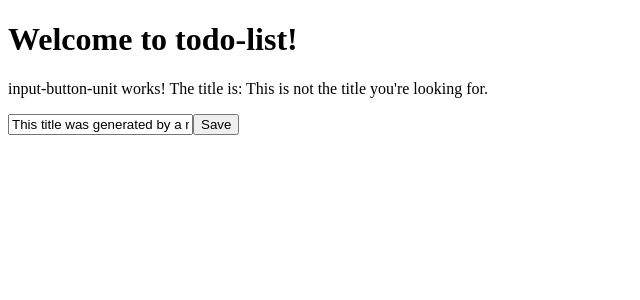
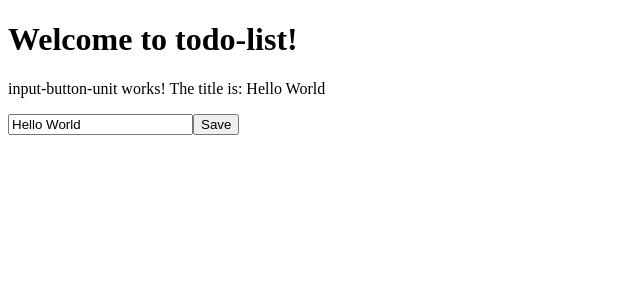
Before and after one commit to Aewyn/nggirls-todo-list, an Angular app: page / in a window 1280 px wide. Shown: the top 300 px of the page, without its empty margins (0-640 px from the left). Built offline with nearby package versions, Linux system fonts and the light colour scheme.

Commit message:
added event binding

```diff
--- a/src/app/input-button-unit/input-button-unit.component.ts
+++ b/src/app/input-button-unit/input-button-unit.component.ts
@@ -5,25 +5,27 @@
   template: `
     <p>
       input-button-unit works!
-      The title is: {{title}}
+      The title is: {{ title }}
     </p>
-    <input [value]="generateTitle()"> <button>Save</button>
+
+    <input [value]="title"
+           (keyup.enter)="changeTitle($event.target.value)">
+
+    <button (click)="changeTitle('Button Clicked!')">
+      Save
+    </button>
   `,
   styleUrls: ['./input-button-unit.component.scss']
 })
-export class InputButtonUnitComponent implements OnInit{
-  title: string = 'Hello world';
+export class InputButtonUnitComponent implements OnInit {
+  title = 'Hello World';
 
-  constructor(){
+  constructor() { }
+
+  ngOnInit(): void {
   }
 
-  ngOnInit(): void {
-    setTimeout(() => {
-      this.title = 'This is not the title you\'re looking for.';
-    }, 3000)
+  changeTitle(newTitle: string): void {
+    this.title = newTitle;
   }
-  generateTitle(): string{
-    return 'This title was generated by a method.'
-  }
-
 }
```
